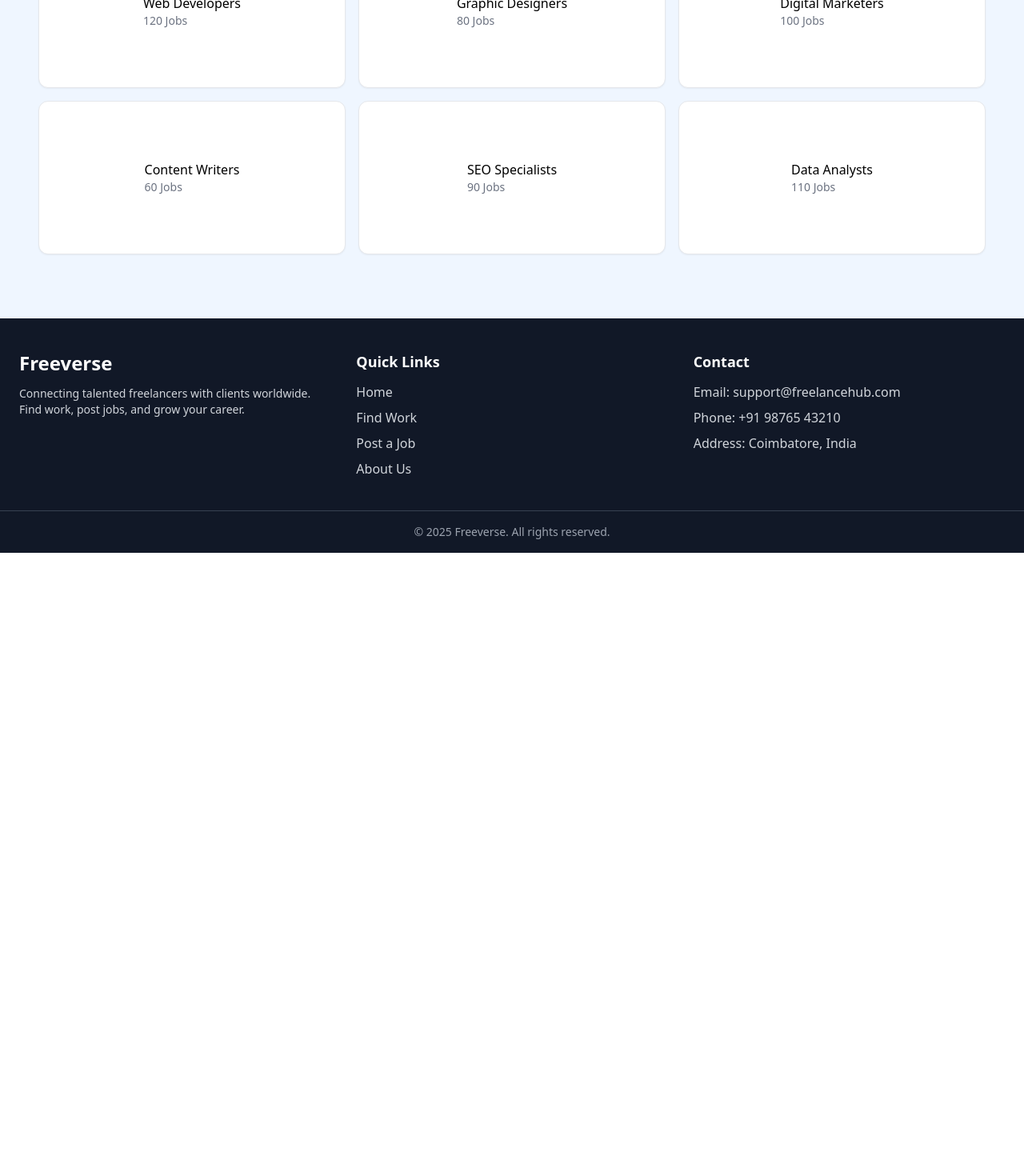
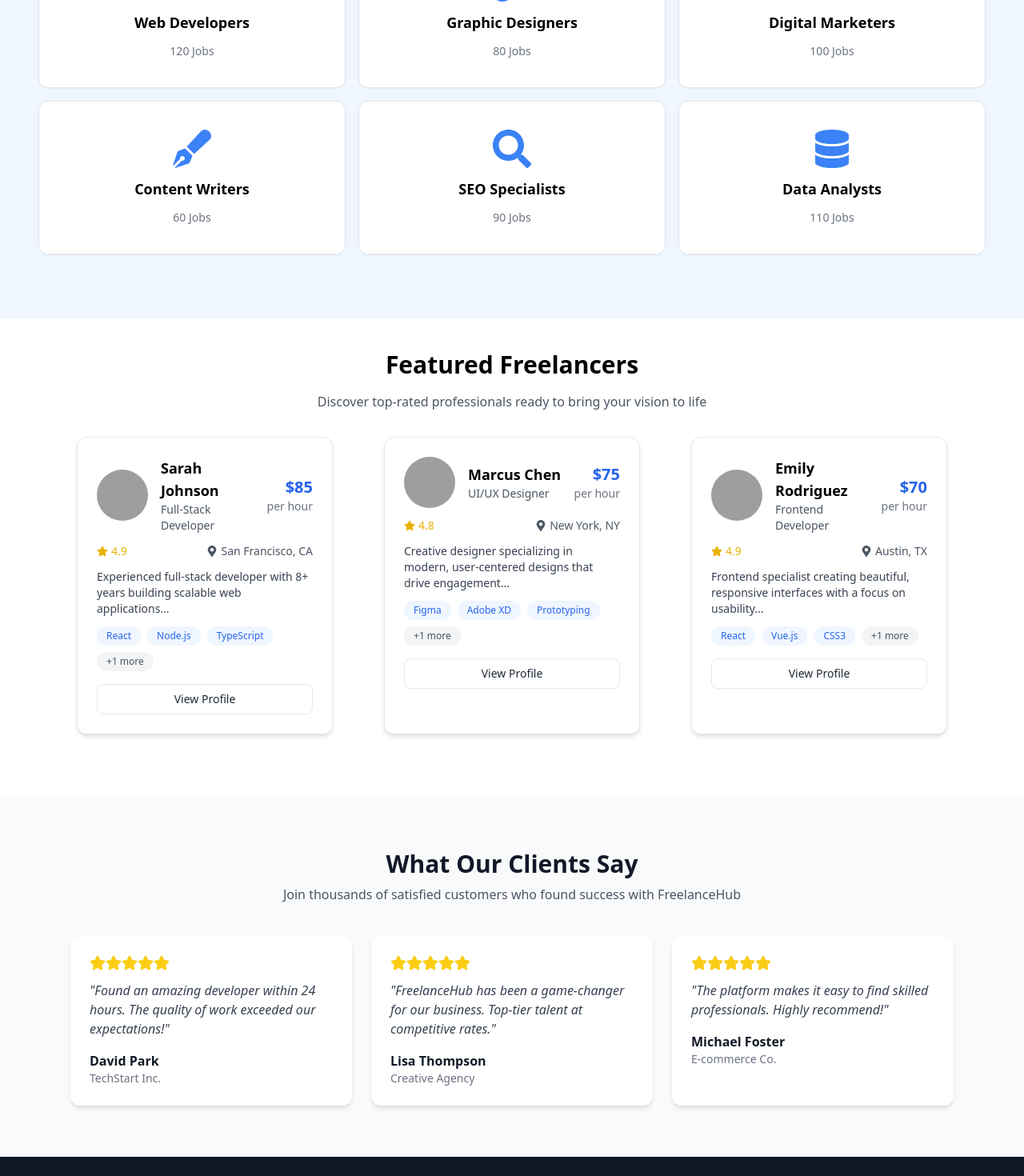
Before and after one commit to Yuvi-97/Freelance-Marketplace, a React (Create React App) app in the folder webfrontend/: page / in a window 1280 px wide. Shown: the part 700-2170 px from the top of the page at 80% size. Before the commit the page ends 1391 px from the top, so only its background shows below. Built offline with nearby package versions, Linux system fonts and the light colour scheme; grey boxes are pictures that could not be loaded.

Commit message:
feat: add FreelancerCard and Ratings components, update dashboards with new backgrounds and responsive navigation

```diff
--- a/webfrontend/src/component/ui/Card.jsx
+++ b/webfrontend/src/component/ui/Card.jsx
@@ -1,21 +1,13 @@
 import React from "react";
 
-function Card({ logo, title, jobs, className }) {
+function Card({ Icon, title, jobs, className }) {
   return (
     <div
-      className={`bg-white items-center justify-center rounded-xl shadow-sm p-4 flex items-center gap-4 border hover:shadow-md transition-all duration-200 w-96 h-48 ${className}`}
+      className={`bg-white rounded-xl shadow-sm p-6 flex flex-col items-center justify-center gap-3 border hover:shadow-md transition-all duration-200 w-96 h-48 ${className}`}
     >
-      {logo && (
-        <img
-          src={logo}
-          alt={title}
-          className="w-10 h-10 object-contain"
-        />
-      )}
-      <div>
-        <h3 className="text-base font-medium">{title}</h3>
-        <p className="text-sm text-gray-500">{jobs} Jobs</p>
-      </div>
+      {Icon && <Icon className="w-12 h-12 text-blue-500" />}
+      <h3 className="text-lg font-semibold text-center">{title}</h3>
+      <p className="text-sm text-gray-500 text-center">{jobs} Jobs</p>
     </div>
   );
 }
--- /dev/null
+++ b/webfrontend/src/component/ui/FreelancerCard.jsx
@@ -0,0 +1,62 @@
+import React from "react";
+import { FaStar, FaMapMarkerAlt } from "react-icons/fa";
+
+function FreelancerCard({ image, name, role, rate, rating, location, description, skills }) {
+  return (
+    <div className="bg-white rounded-xl shadow-md p-6 w-80 flex flex-col border hover:shadow-lg transition-all duration-200">
+      {/* Profile Section */}
+      <div className="flex items-center gap-4">
+        <img
+          src={image}
+          alt={name}
+          className="w-16 h-16 rounded-full object-cover"
+        />
+        <div className="flex-1">
+          <h3 className="text-lg font-bold">{name}</h3>
+          <p className="text-sm text-gray-600">{role}</p>
+        </div>
+        <div className="text-right">
+          <p className="text-xl font-bold text-blue-600">${rate}</p>
+          <p className="text-sm text-gray-500">per hour</p>
+        </div>
+      </div>
+
+      {/* Rating + Location */}
+      <div className="flex items-center justify-between mt-3 text-sm text-gray-600">
+        <span className="flex items-center gap-1 text-yellow-500">
+          <FaStar /> {rating}
+        </span>
+        <span className="flex items-center gap-1">
+          <FaMapMarkerAlt /> {location}
+        </span>
+      </div>
+
+      {/* Description */}
+      <p className="mt-3 text-gray-700 text-sm line-clamp-3">{description}</p>
+
+      {/* Skills */}
+      <div className="flex flex-wrap gap-2 mt-3">
+        {skills.slice(0, 3).map((skill, index) => (
+          <span
+            key={index}
+            className="bg-blue-50 text-blue-600 text-xs font-medium px-3 py-1 rounded-full"
+          >
+            {skill}
+          </span>
+        ))}
+        {skills.length > 3 && (
+          <span className="bg-gray-100 text-gray-600 text-xs px-3 py-1 rounded-full">
+            +{skills.length - 3} more
+          </span>
+        )}
+      </div>
+
+      {/* Profile Button */}
+      <button className="mt-4 w-full py-2 border rounded-lg text-sm font-medium text-gray-800 hover:bg-blue-50">
+        View Profile
+      </button>
+    </div>
+  );
+}
+
+export default FreelancerCard;
--- /dev/null
+++ b/webfrontend/src/component/ui/Ratings.jsx
@@ -0,0 +1,60 @@
+import { Star } from "lucide-react";
+
+function Ratings() {
+  const testimonials = [
+    {
+      name: "David Park",
+      role: "TechStart Inc.",
+      quote:
+        "Found an amazing developer within 24 hours. The quality of work exceeded our expectations!",
+      rating: 5,
+    },
+    {
+      name: "Lisa Thompson",
+      role: "Creative Agency",
+      quote:
+        "FreelanceHub has been a game-changer for our business. Top-tier talent at competitive rates.",
+      rating: 5,
+    },
+    {
+      name: "Michael Foster",
+      role: "E-commerce Co.",
+      quote:
+        "The platform makes it easy to find skilled professionals. Highly recommend!",
+      rating: 5,
+    },
+  ];
+
+  return (
+    <section className="py-16 bg-gray-50">
+      <div className="max-w-6xl mx-auto px-6 text-center">
+        <h2 className="text-3xl font-bold text-gray-900">What Our Clients Say</h2>
+        <p className="mt-2 text-gray-600">
+          Join thousands of satisfied customers who found success with FreelanceHub
+        </p>
+
+        <div className="mt-10 grid gap-6 md:grid-cols-3">
+          {testimonials.map((t, idx) => (
+            <div
+              key={idx}
+              className="bg-white shadow-md rounded-xl p-6 text-left hover:shadow-lg transition"
+            >
+              <div className="flex items-center mb-3">
+                {Array.from({ length: t.rating }).map((_, i) => (
+                  <Star key={i} className="text-yellow-400 fill-yellow-400 w-5 h-5" />
+                ))}
+              </div>
+              <p className="text-gray-700 italic">"{t.quote}"</p>
+              <div className="mt-4">
+                <p className="font-semibold text-gray-900">{t.name}</p>
+                <p className="text-gray-500 text-sm">{t.role}</p>
+              </div>
+            </div>
+          ))}
+        </div>
+      </div>
+    </section>
+  );
+}
+
+export default Ratings;
--- a/webfrontend/src/pages/ClientDashboard.jsx
+++ b/webfrontend/src/pages/ClientDashboard.jsx
@@ -1,27 +1,26 @@
 import Button from "../component/ui/Button.jsx";
 import Card from "../component/ui/Card.jsx";
-
+import clientbg from "../assets/client-bg.jpeg";
 function ClientDashboard() {
   return (
     <div className="min-h-screen bg-gray-50 flex flex-col">
       {/* Header */}
       <section
-        style={{ backgroundColor: "#0A2647" }}
-        className="text-white py-28 text-center"
+        style={{ backgroundImage: `url(${clientbg})` }}
+        className="text-white py-28 text-center relative bg-cover bg-center h-96"
       >
+        <div className="absolute inset-0 bg-black opacity-60"></div>
+        <div className="relative z-10">
           <h1 className="text-4xl font-bold">Client Dashboard</h1>
           <p className="mt-2">Manage your job postings & track freelancers</p>
           <div className="mt-4 flex justify-center gap-4">
-          <Button
-            className="bg-white text-[#0A2647] hover:bg-gray-100"
-          >
+            <Button className="bg-white text-[#0A2647] hover:bg-gray-100">
               Post New Job
             </Button>
-          <Button
-            className="bg-white text-[#0A2647] hover:bg-gray-100"
-          >
+            <Button className="bg-white text-[#0A2647] hover:bg-gray-100">
               View My Jobs
             </Button>
+          </div>
         </div>
       </section>
 
@@ -44,10 +43,7 @@ function ClientDashboard() {
               "Sarah Smith - Graphic Designer",
               "Mike Johnson - SEO Specialist",
             ].map((applicant, idx) => (
-              <li
-                key={idx}
-                className="flex justify-between items-center"
-              >
+              <li key={idx} className="flex justify-between items-center">
                 <span>{applicant}</span>
                 <Button
                   style={{ backgroundColor: "#2C74B3" }}
--- a/webfrontend/src/pages/FreelancerDashboard.jsx
+++ b/webfrontend/src/pages/FreelancerDashboard.jsx
@@ -1,14 +1,16 @@
 import Button from "../component/ui/Button.jsx";
 import Card from "../component/ui/Card.jsx";
-
+import Freelancerbg from "../assets/freelancer-bg.jpeg";
 function FreelancerDashboard() {
   return (
     <div className="min-h-screen bg-gray-50">
       <section
-        style={{ backgroundColor: "#0A2647" }}
-        className="text-white py-28 text-center"
+        className="text-white py-28 text-center relative bg-cover bg-center h-96"
+        style={{ backgroundImage: `url(${Freelancerbg})` }}
       >
-        <h1 className="text-4xl font-bold">Freelancer Dashboard</h1>
+        <div className="absolute inset-0 bg-black opacity-60"></div>
+        <div className="relative z-10">
+          <h1 className="text-4xl font-bold ">Freelancer Dashboard</h1>
           <p className="mt-2">Browse jobs & manage your work</p>
           <div className="mt-4 flex justify-center gap-4">
             <Button className="bg-white text-[#0A2647] hover:bg-gray-100">
@@ -18,8 +20,9 @@ function FreelancerDashboard() {
               My Applications
             </Button>
           </div>
+        </div>
       </section>
-      {/* Stats */}
+
       <div className="grid grid-cols-1 md:grid-cols-3 gap-6 p-8">
         <Card title="Jobs Applied" jobs={15} />
         <Card title="Active Projects" jobs={3} />
--- a/webfrontend/src/pages/Main.jsx
+++ b/webfrontend/src/pages/Main.jsx
@@ -1,6 +1,17 @@
 import heroBackground from "../assets/hero-background.jpg";
 import Button from "../component/ui/Button.jsx";
 import Card from "../component/ui/Card.jsx";
+import FreelancerCard from "../component/ui/FreelancerCard.jsx"
+
+import {
+  FaCode,
+  FaPaintBrush,
+  FaChartLine,
+  FaPenFancy,
+  FaSearch,
+  FaDatabase,
+} from "react-icons/fa";
+import Ratings from "../component/ui/Ratings.jsx";
 
 function Main() {
   return (
@@ -31,7 +42,9 @@ function Main() {
       </section>
       <div className=" bg-blue-50">
         <div className="flex flex-col items-center justify-center space-y-4">
-        <p className="text-black font-bold text-3xl pt-10">Popular Job Categories</p>
+          <p className="text-black font-bold text-3xl pt-10">
+            Popular Job Categories
+          </p>
           <p>
             {" "}
             Explore thousands of opportunities across various skill categories
@@ -39,32 +52,68 @@ function Main() {
         </div>
         <div className="flex flex-wrap justify-center gap-4 mt-8 p-4 pb-20">
           <div>
-          <Card className="ph-10" title="Web Developers" jobs={120} />
+            <Card Icon={FaCode} title="Web Developers" jobs={120} />
           </div>
           <div>
-          <Card title="Graphic Designers" jobs={80} />
+            <Card Icon={FaPaintBrush} title="Graphic Designers" jobs={80} />
           </div>
           <div>
-          <Card title="Digital Marketers" jobs={100} />
+            <Card Icon={FaChartLine} title="Digital Marketers" jobs={100} />
           </div>
           <div>
-          <Card title="Content Writers" jobs={60} />
+            <Card Icon={FaPenFancy} title="Content Writers" jobs={60} />
           </div>
           <div>
-          <Card title="SEO Specialists" jobs={90} />
+            <Card Icon={FaSearch} title="SEO Specialists" jobs={90} />
           </div>
           <div>
-          <Card title="Data Analysts" jobs={110} />
+            <Card Icon={FaDatabase} title="Data Analysts" jobs={110} />
           </div>
         </div>
       </div>
-      {/* <div className="flex flex-col items-center justify-center mt-10 space-y-4">
+      <div className="flex flex-col items-center justify-center mt-10 space-y-4">
         <p className="text-black font-bold text-3xl">Featured Freelancers</p>
-        <p>
-          {" "}
+        <p className="text-gray-600">
           Discover top-rated professionals ready to bring your vision to life
         </p>
-      </div> */}
+      </div>
+
+      <div className="flex flex-wrap justify-center gap-16 mt-8 pb-20">
+        <FreelancerCard
+          image="https://randomuser.me/api/portraits/women/44.jpg"
+          name="Sarah Johnson"
+          role="Full-Stack Developer"
+          rate={85}
+          rating={4.9}
+          location="San Francisco, CA"
+          description="Experienced full-stack developer with 8+ years building scalable web applications..."
+          skills={["React", "Node.js", "TypeScript", "GraphQL"]}
+        />
+
+        <FreelancerCard
+          image="https://randomuser.me/api/portraits/men/32.jpg"
+          name="Marcus Chen"
+          role="UI/UX Designer"
+          rate={75}
+          rating={4.8}
+          location="New York, NY"
+          description="Creative designer specializing in modern, user-centered designs that drive engagement..."
+          skills={["Figma", "Adobe XD", "Prototyping", "Illustrator"]}
+        />
+
+        <FreelancerCard
+          image="https://randomuser.me/api/portraits/women/68.jpg"
+          name="Emily Rodriguez"
+          role="Frontend Developer"
+          rate={70}
+          rating={4.9}
+          location="Austin, TX"
+          description="Frontend specialist creating beautiful, responsive interfaces with a focus on usability..."
+          skills={["React", "Vue.js", "CSS3", "Tailwind"]}
+        />
+      </div>
+
+      <Ratings/>
     </div>
   );
 }
```
Also changed, not shown: webfrontend/src/pages/Header.jsx (+68 -15 lines), webfrontend/src/assets/client-bg.jpeg (added), webfrontend/src/assets/freelancer-bg.jpeg (added). Lines whose indentation alone changed are shown as unchanged.
